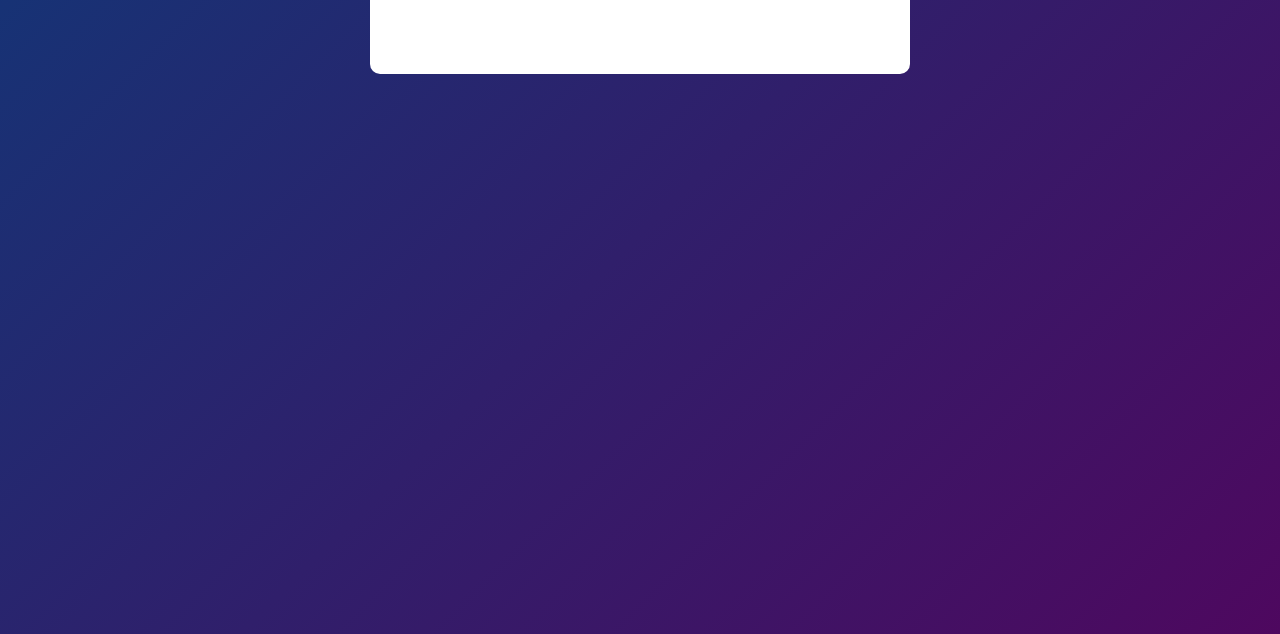
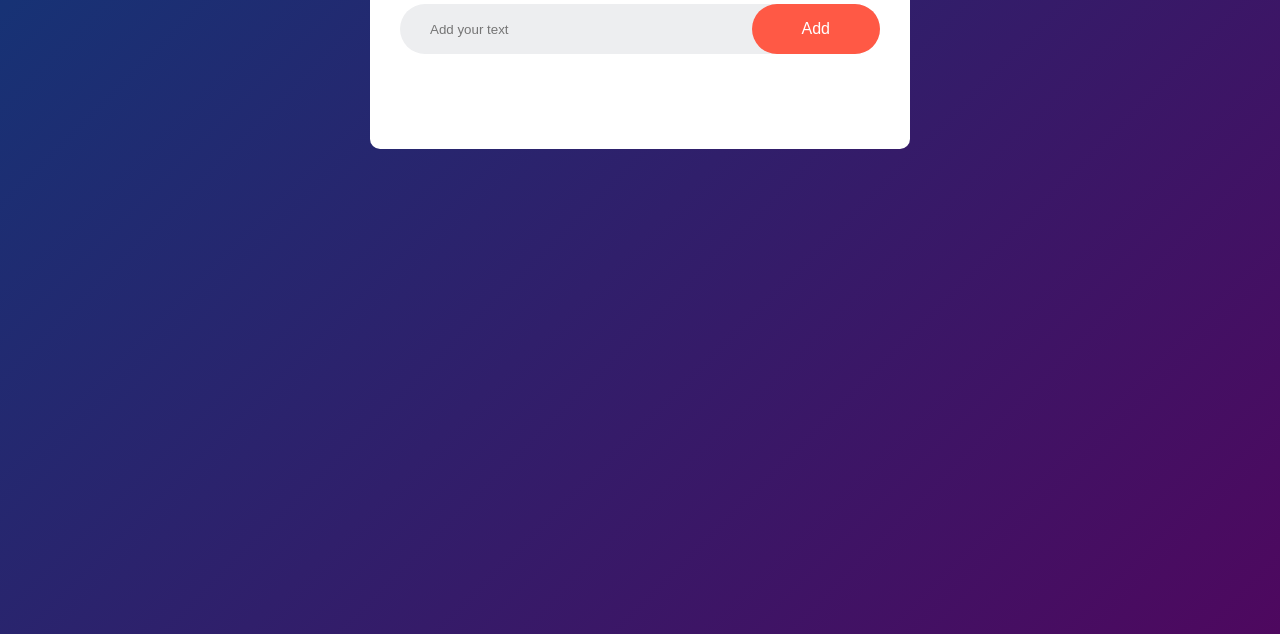
Before and after one commit to umutesililiane/To-do-List, a plain HTML site: page index.html in a window 1280 px wide. Shown: the part 166-800 px from the top of the page. Drawn offline with Linux system fonts and the light colour scheme.

Commit message:
input field and button design

```diff
--- a/index.html
+++ b/index.html
@@ -10,6 +10,10 @@
     <div class="container">
         <div class="todo-app">
             <h2> To-Do List <img src="images/icon.png" ></h2>
+            <div class="row">
+                <input type="text" id="input-box" placeholder="Add your text">
+                <button>Add</button>
+            </div>
         </div>
     </div>
 </body>
--- a/style.css
+++ b/style.css
@@ -28,3 +28,29 @@
     width: 30px;
     margin-left: 10px;
 }
+.row{
+    display: flex;
+    align-items: center;
+    justify-content: space-between;
+    background: #edeef0;
+    border-radius: 30px;
+    padding-left: 20px;
+    margin-bottom: 25px;
+}
+input{
+    flex: 1;
+    border: none;
+    outline: none;
+    background: transparent;
+    padding: 10px;
+}
+button{
+    border: none;
+    outline: none;
+    padding: 16px 50px;
+    background: #ff5945;
+    color: #fff;
+    font-size: 16px;
+    cursor: pointer;
+    border-radius: 40px;
+}
```
